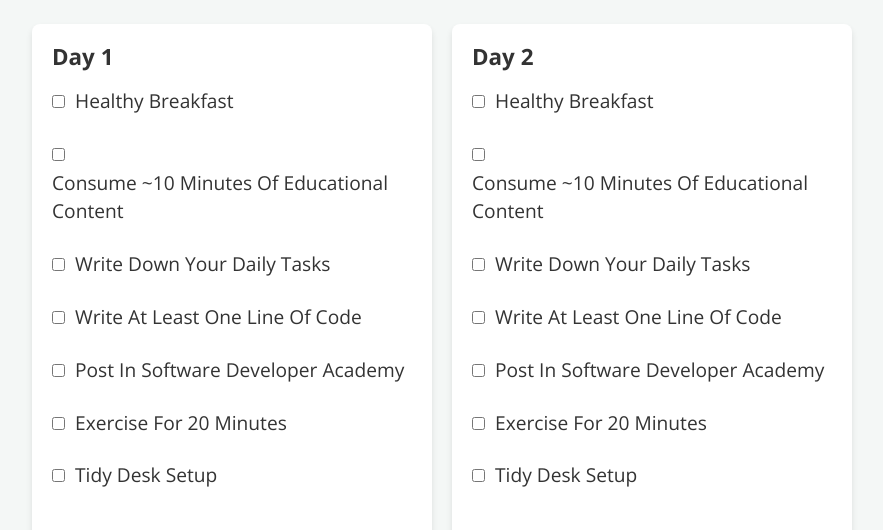
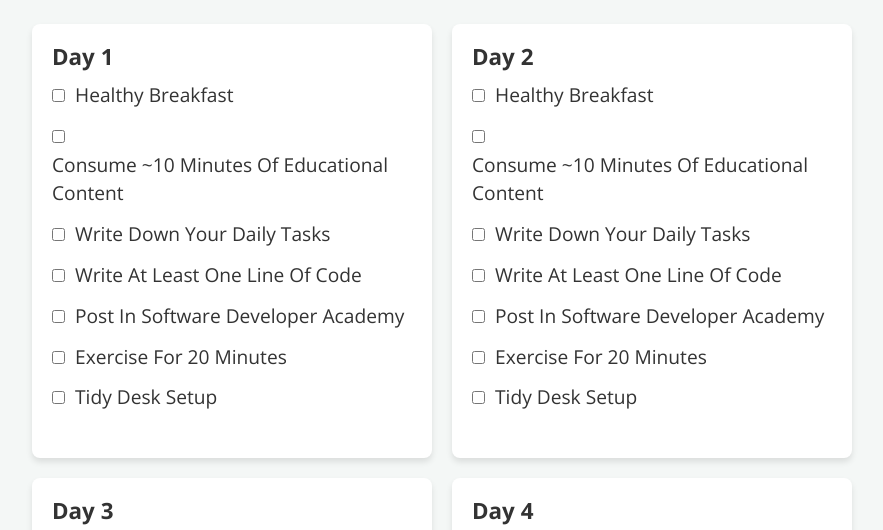
Before and after one commit to 31i45/code30, a plain HTML site: page index.html in a window 1280 px wide. Shown: the part 257-787 px from the top of the page, without its empty margins (198-1081 px from the left). Drawn offline with nearby package versions, Linux system fonts and the light colour scheme.

Commit message:
Update index.html

```diff
--- a/index.html
+++ b/index.html
@@ -45,7 +45,7 @@
             margin-bottom: 40px;
         }
         .task-list li {
-            padding: 8px 0;
+            padding: 2px 0;
         }
         .checkbox {
             cursor: pointer;
```
